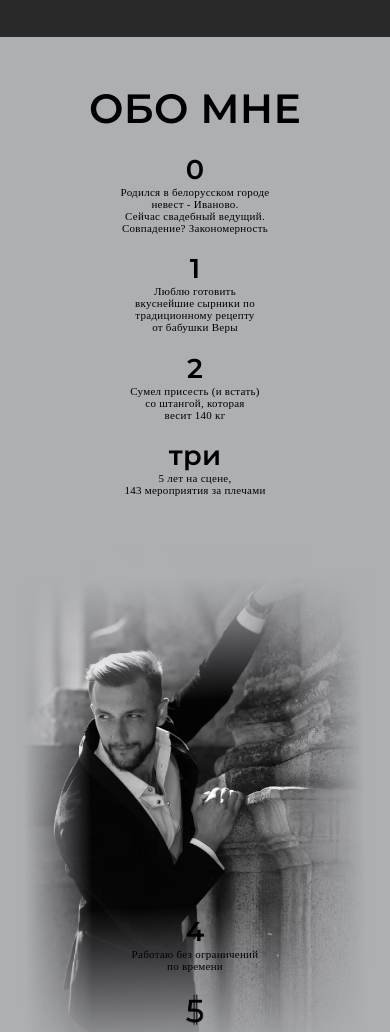
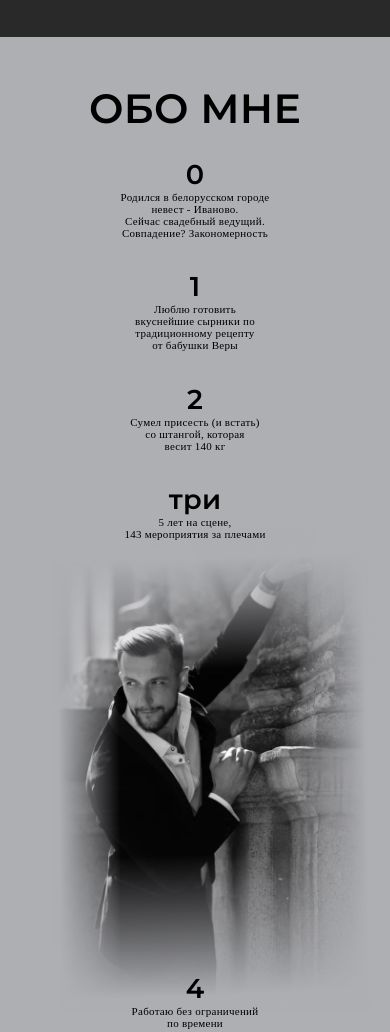
Before and after one commit to KaterinaGapanovich/websiteAlexeiZhilich, a plain HTML site: page websiteAZ/index.html in a window 390 px wide. Shown: the part 1495-2527 px from the top of the page. Drawn offline with Linux system fonts and the light colour scheme.

Commit message:
feat: add height about me

```diff
--- a/websiteAZ/style.css
+++ b/websiteAZ/style.css
@@ -550,7 +550,7 @@ li{
 }
 
 .all_about-me_description{
-    gap: 78px 15px;
+    gap: 60px 15px;
    transition: 1s;
 }
 
@@ -584,7 +584,7 @@ li{
 }
 
 .all_about-me_description{
-    gap: 71px 15px;
+    gap: 58px 15px;
    transition: 1s;
 }
 
@@ -662,7 +662,7 @@ li{
 }
 
 .all_about-me_description{
-    gap: 74px 15px;
+    gap: 55px 15px;
    transition: 1s;
 }
 
@@ -784,12 +784,12 @@ li{
 }
 
 .right_about-me{
-    margin-left: -175px;
+    margin-left: -195px;
     transition: 1s;
 }
 
 .all_about-me_description{
-    gap: 10px 10px;
+    gap: 40px 7px;
     transition: 1s;
 }
 
@@ -909,7 +909,7 @@ li{
     padding-left: 0;
   /*height: 1375px;*/
   height: auto;
-  min-height: 1375px;
+  min-height: 1175px;
     transition: 1s;
 }
 
@@ -927,8 +927,8 @@ li{
     width: 360px;
     margin: 0 auto ;
     background: url('../websiteAZ/assets/images/black_foto-2.png') no-repeat;
-    background-size: 100%;
-    background-position: right 0 bottom 39%;
+    background-size: 90%;
+    background-position: right 0 bottom 40%;
     transition: 1s;
 }
 
@@ -943,8 +943,10 @@ li{
 
 .all_about-me_description{
     grid-template-columns: repeat(1, 8fr);
-    gap: 2% ;
-    margin-top: 20px;
+    gap: 5px ;
+    /*margin-top: 10px;*/
+    height: auto;
+    min-height: 1175px;
     transition: 1s;
 }
 
```
